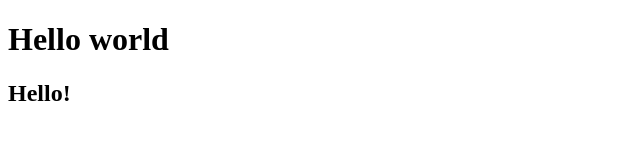
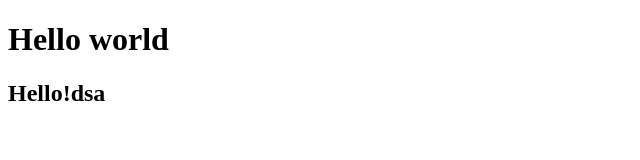
Before and after one commit to 6Haise9/new-project, a plain HTML site: page Js.009 Операторы в JS/index.html in a window 1280 px wide. Shown: the full height of the page, 0-640 px from the left. Drawn offline with Linux system fonts and the light colour scheme.

Commit message:
index.html mod

```diff
--- a/Js.009 Операторы в JS/index.html
+++ b/Js.009 Операторы в JS/index.html
@@ -7,6 +7,6 @@
   </head>
   <body>
     <h1>Hello world</h1>
-    <h2>Hello!</h2>
+    <h2>Hello!dsa</h2>
   </body>
 </html>
```
